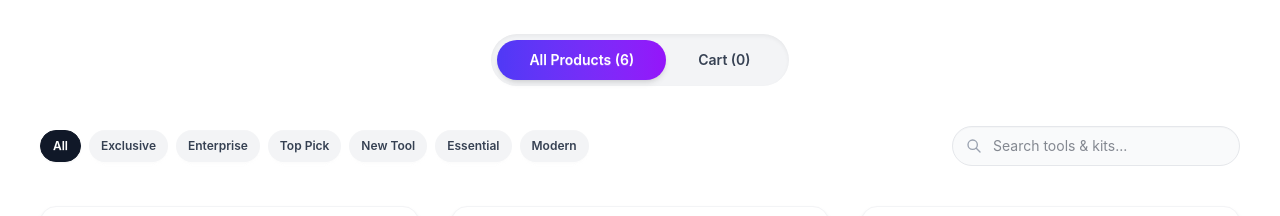
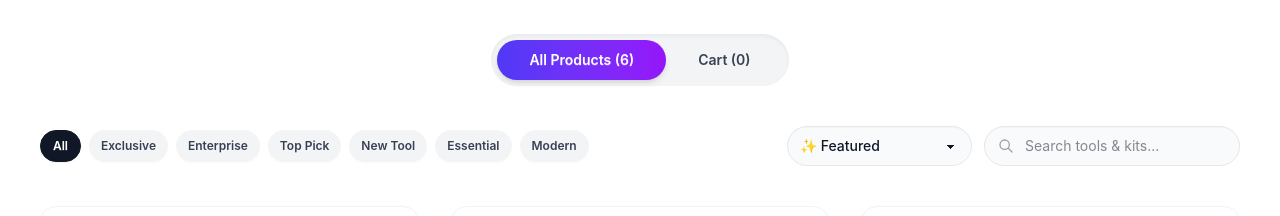
Before and after one commit to ArifKhanEver/DigiTools-Platform, a React (Vite) app: page / in a window 1280 px wide. Shown: the part 1302-1518 px from the top of the page. Built offline with nearby package versions, Linux system fonts and the light colour scheme.

Commit message:
feat: Add product sorting controls for price and alphabetical ordering

```diff
--- a/src/components/DigitalTools/DigitalTools.jsx
+++ b/src/components/DigitalTools/DigitalTools.jsx
@@ -7,6 +7,7 @@ const DigitalTools = ({ toolsData, selectedTools, setSelectedTools, activeTab =
     const tools = useMemo(() => rawTools || [], [rawTools]);
     const [searchQuery, setSearchQuery] = useState('');
     const [selectedCategory, setSelectedCategory] = useState('All');
+    const [sortBy, setSortBy] = useState('featured');
 
     const handleToggle = (tabName) => {
         if (setActiveTab) {
@@ -20,19 +21,29 @@ const DigitalTools = ({ toolsData, selectedTools, setSelectedTools, activeTab =
     }, [tools]);
 
     const filteredTools = useMemo(() => {
-        return tools.filter(tool => {
+        let result = tools.filter(tool => {
             const matchesCategory = selectedCategory === 'All' || tool.tag === selectedCategory;
             const matchesSearch =
                 tool.name.toLowerCase().includes(searchQuery.toLowerCase()) ||
                 (tool.description && tool.description.toLowerCase().includes(searchQuery.toLowerCase()));
             return matchesCategory && matchesSearch;
         });
-    }, [tools, selectedCategory, searchQuery]);
 
+        if (sortBy === 'price-asc') {
+            result = [...result].sort((a, b) => a.price - b.price);
+        } else if (sortBy === 'price-desc') {
+            result = [...result].sort((a, b) => b.price - a.price);
+        } else if (sortBy === 'name-asc') {
+            result = [...result].sort((a, b) => a.name.localeCompare(b.name));
+        }
+
+        return result;
+    }, [tools, selectedCategory, searchQuery, sortBy]);
 
     const handleResetFilters = () => {
         setSearchQuery('');
         setSelectedCategory('All');
+        setSortBy('featured');
     };
 
     return (
@@ -94,14 +105,31 @@ const DigitalTools = ({ toolsData, selectedTools, setSelectedTools, activeTab =
                                 ))}
                             </div>
 
+                            {/* Search and Sort Controls */}
+                            <div className="flex flex-col sm:flex-row items-center gap-3 w-full md:w-auto">
+                                {/* Sort Dropdown */}
+                                <div className="w-full sm:w-auto">
+                                    <select
+                                        value={sortBy}
+                                        onChange={(e) => setSortBy(e.target.value)}
+                                        aria-label="Sort products by"
+                                        className="select select-bordered select-sm md:select-md rounded-full bg-gray-50 focus:bg-white text-xs md:text-sm font-medium border-gray-200 focus:border-[#4F39F6] w-full sm:w-auto"
+                                    >
+                                        <option value="featured">✨ Featured</option>
+                                        <option value="price-asc">💵 Price: Low to High</option>
+                                        <option value="price-desc">💎 Price: High to Low</option>
+                                        <option value="name-asc">🔤 Name: A to Z</option>
+                                    </select>
+                                </div>
+
                                 {/* Search Box */}
-                            <div className="w-full md:w-72 relative">
+                                <div className="w-full sm:w-64 relative">
                                     <input
                                         type="text"
                                         value={searchQuery}
                                         onChange={(e) => setSearchQuery(e.target.value)}
                                         placeholder="Search tools & kits..."
-                                    className="input input-bordered input-sm md:input-md w-full rounded-full pl-10 pr-4 bg-gray-50 focus:bg-white focus:outline-none focus:border-[#4F39F6] border-gray-200 text-sm"
+                                        className="input input-bordered input-sm md:input-md w-full rounded-full pl-10 pr-8 bg-gray-50 focus:bg-white focus:outline-none focus:border-[#4F39F6] border-gray-200 text-sm"
                                     />
                                     <svg
                                         xmlns="http://www.w3.org/2000/svg"
@@ -115,11 +143,13 @@ const DigitalTools = ({ toolsData, selectedTools, setSelectedTools, activeTab =
                                     {searchQuery && (
                                         <button
                                             onClick={() => setSearchQuery('')}
+                                            aria-label="Clear search input"
                                             className="btn btn-ghost btn-circle btn-xs absolute right-2 top-1/2 -translate-y-1/2 text-gray-400 hover:text-gray-700"
                                         >
                                             ✕
                                         </button>
                                     )}
+                                </div>
                             </div>
                         </div>
 
```
Lines whose indentation alone changed are shown as unchanged.
